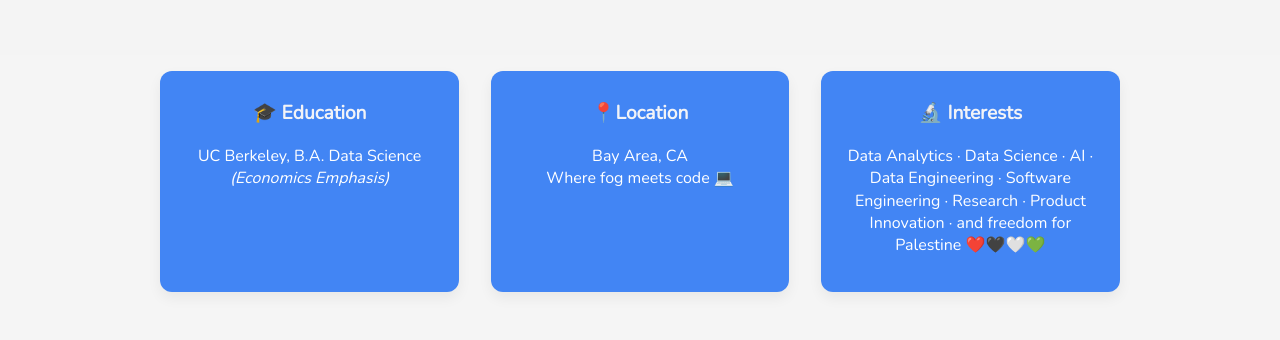
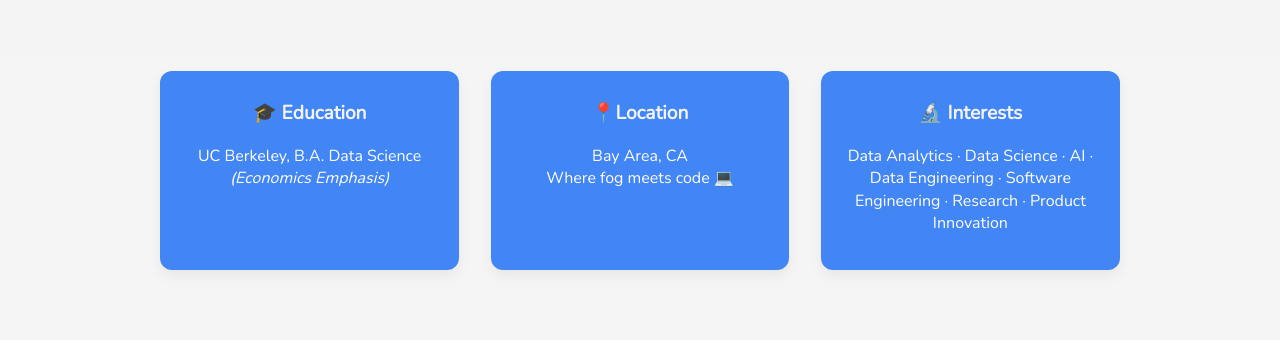
Before and after one commit to SFAbuodeh/my-website-portfolio, a plain HTML site: page index.html in a window 1280 px wide. Shown: the part 293-633 px from the top of the page. Drawn offline with nearby package versions, Linux system fonts and the light colour scheme.

Commit message:
Add files via upload

```diff
--- a/index.html
+++ b/index.html
@@ -111,7 +111,7 @@
         <div class="info-card">
           <div class="card-text">
             <h3>🔬 Interests</h3>
-            <p> Data Analytics · Data Science · AI · Data Engineering · Software Engineering · Research · Product Innovation · and freedom for Palestine  ❤️🖤🤍💚</p>
+            <p> Data Analytics · Data Science · AI · Data Engineering · Software Engineering · Research · Product Innovation </p>
           </div>
 
         </div>
```
